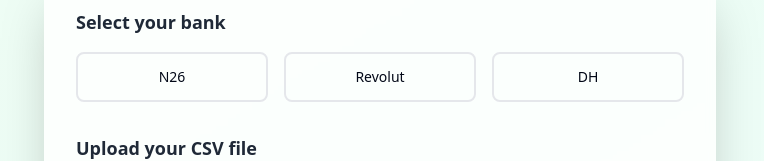
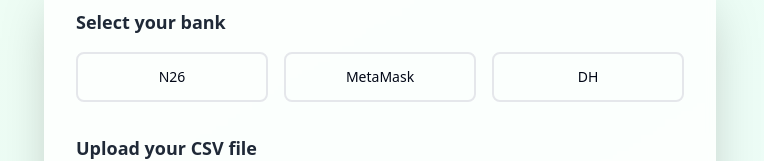
Before and after one commit to dmurko/transformat, a React (Vite) app: page / in a window 1280 px wide. Shown: the part 236-397 px from the top of the page, without its empty margins (260-1024 px from the left). Built offline with nearby package versions, Linux system fonts and the light colour scheme.

Commit message:
Replace Revolut with MetaMask
Update the bank selection radio buttons to include MetaMask instead of Revolut.

```diff
--- a/src/pages/Index.tsx
+++ b/src/pages/Index.tsx
@@ -63,7 +63,7 @@ const Index = () => {
               <h3 className="text-lg font-semibold text-gray-800 mb-4">Select your bank</h3>
               <RadioGroup value={selectedBank} onValueChange={setSelectedBank}>
                 <div className="grid grid-cols-3 gap-4">
-                  {['N26', 'Revolut', 'DH'].map((bank) => (
+                  {['N26', 'MetaMask', 'DH'].map((bank) => (
                     <div key={bank} className="relative">
                       <RadioGroupItem value={bank} id={bank} className="peer sr-only" />
                       <Label
```
